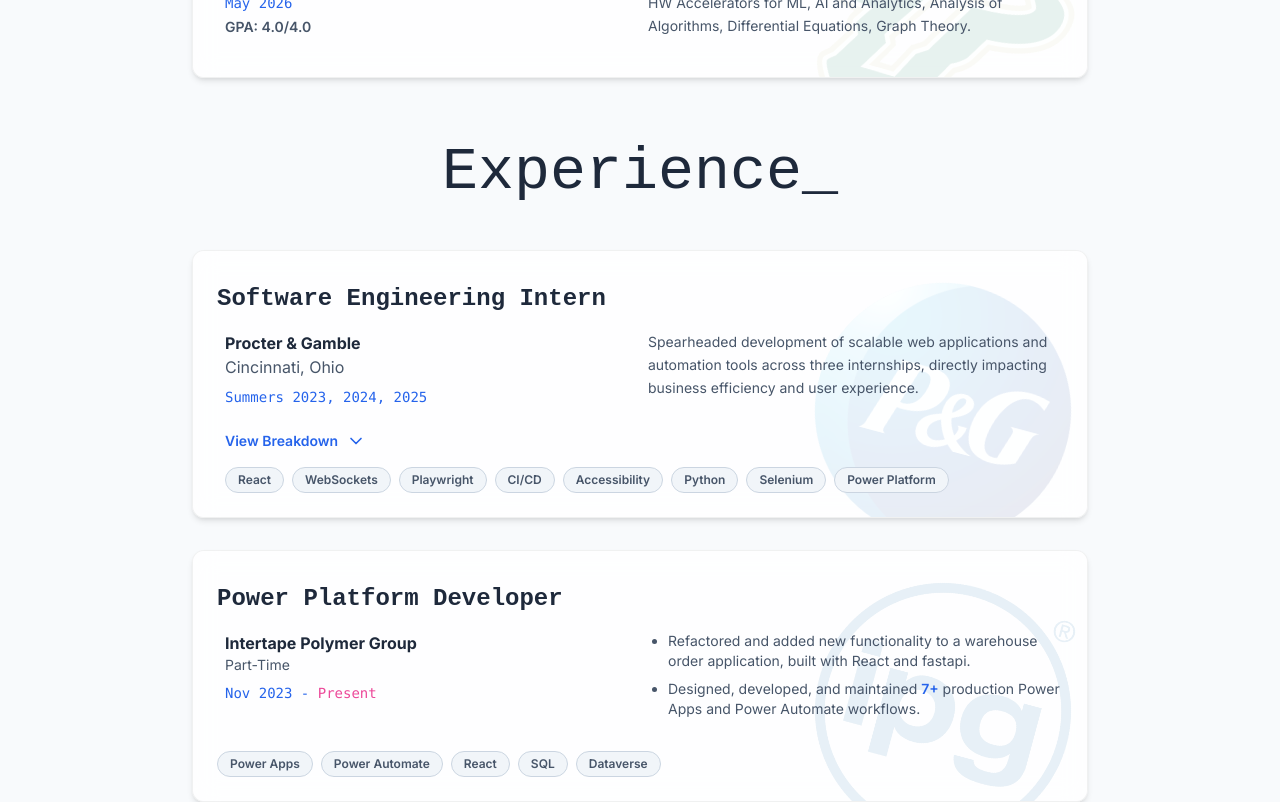
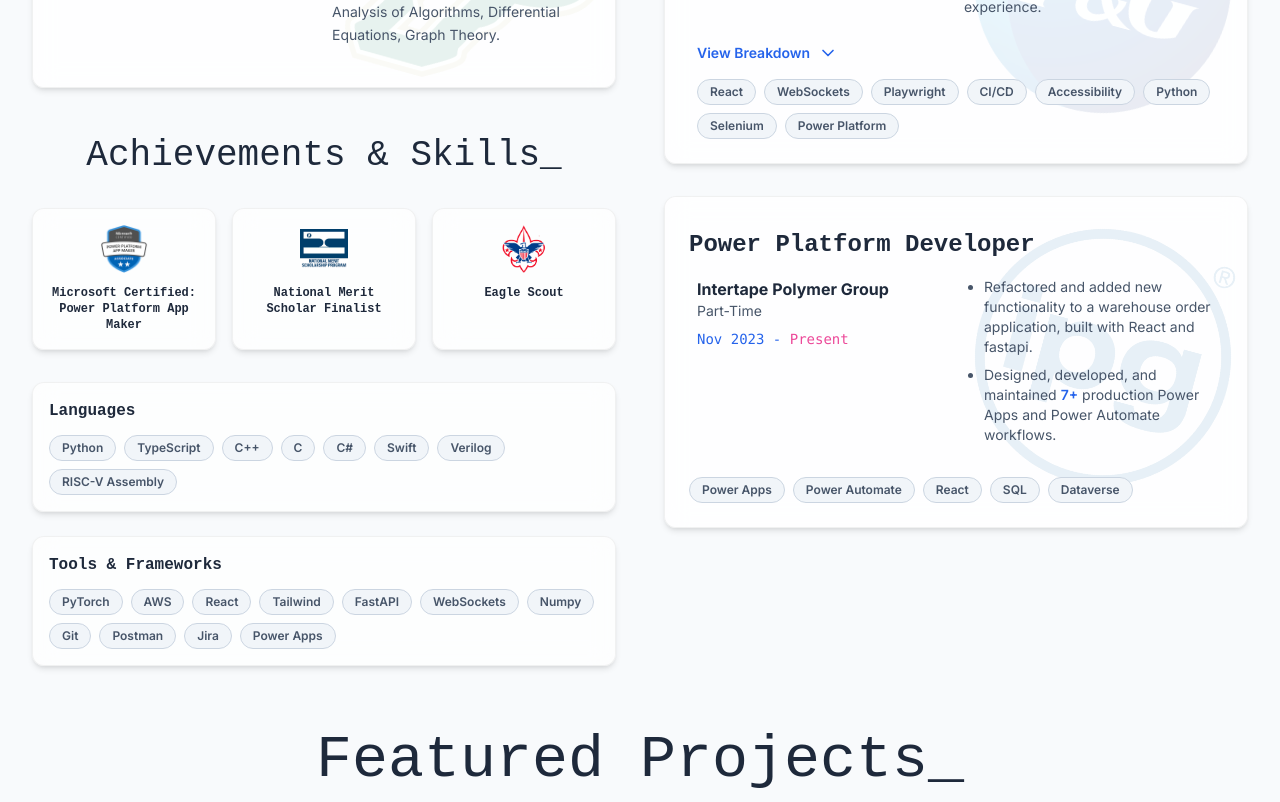
Before and after one commit to AnthonyMartini/AnthonyMartini.github.io, a Next.js app: page / in a window 1280 px wide. Shown: the part 1680-2482 px from the top of the page. Built offline with nearby package versions, Linux system fonts and the light colour scheme; a web font is replaced by a local one.

Commit message:
Reshaping site

```diff
--- a/src/app/achievements.tsx
+++ b/src/app/achievements.tsx
@@ -1,5 +1,5 @@
 "use client";
-import { Card, Tag } from "./card";
+import { Tag } from "./card";
 import { forwardRef, LegacyRef } from "react";
 import { motion } from "framer-motion";
 
@@ -26,56 +26,66 @@
             </h1>
 
             {/* Achievements */}
-            <div className="space-y-6 mb-16">
-            <Card.Root className="w-full">
-                <Card.Heading>Microsoft Certified: Power Platform App Maker</Card.Heading>
-                <div className="flex w-full flex-row flex-wrap text-slate-600">
-                <div className="flex-1 pl-2">
-                    <p>
-                        Measured ability to design and create business solutions to simplify and automate tasks and processes using the Microsoft Power Platform.
-                    </p>
+            <div className="flex flex-wrap gap-6 mb-16 justify-center">
+            {/* Achievement Card 1 - Microsoft */}
+            <motion.div
+                whileHover={{ scale: 1.05, y: -5 }}
+                transition={{ duration: 0.2 }}
+                className="glass-panel rounded-xl p-6 bg-white/80 backdrop-filter backdrop-blur-md border border-slate-200 shadow-sm hover:shadow-lg hover:border-electric-blue/30 transition-all duration-300 flex-1 min-w-[320px] max-w-[400px]"
+            >
+                <div className="flex items-center gap-4">
+                <div className="flex-shrink-0 w-16 h-16 flex items-center justify-center">
+                    <img
+                        src="/img/PowerPlatform.png"
+                        alt="Microsoft Power Platform"
+                        className="h-full w-auto object-contain"
+                    />
                 </div>
-                <div className="w-full mt-4 flex flex-row gap-2 flex-wrap">
-                    <Tag value="Certification" />
-                    <Tag value="Microsoft" />
-                    <Tag value="Low-Code" />
+                <h3 className="text-lg font-bold font-terminal text-slate-800 flex-1">
+                    Microsoft Certified: Power Platform App Maker
+                </h3>
                 </div>
+            </motion.div>
+
+            {/* Achievement Card 2 - National Merit */}
+            <motion.div
+                whileHover={{ scale: 1.05, y: -5 }}
+                transition={{ duration: 0.2 }}
+                className="glass-panel rounded-xl p-6 bg-white/80 backdrop-filter backdrop-blur-md border border-slate-200 shadow-sm hover:shadow-lg hover:border-electric-blue/30 transition-all duration-300 flex-1 min-w-[320px] max-w-[400px]"
+            >
+                <div className="flex items-center gap-4">
+                <div className="flex-shrink-0 w-16 h-16 flex items-center justify-center">
+                    <img
+                        src="/img/National Merit Logo.png"
+                        alt="National Merit Scholar"
+                        className="h-full w-auto object-contain"
+                    />
                 </div>
-            </Card.Root>
+                <h3 className="text-lg font-bold font-terminal text-slate-800 flex-1">
+                    National Merit Scholar Finalist
+                </h3>
+                </div>
+            </motion.div>
 
-            <Card.Root className="w-full">
-                <Card.Heading>National Merit Scholar</Card.Heading>
-                <div className="flex w-full flex-row flex-wrap text-slate-600">
-                <div className="flex-1 pl-2">
-                    <p>
-                    Finalists are selected based on their entire application which
-                    includes recommendations, test scores, transcripts, and a personal
-                    essay.
-                    </p>
+            {/* Achievement Card 3 - Eagle Scout */}
+            <motion.div
+                whileHover={{ scale: 1.05, y: -5 }}
+                transition={{ duration: 0.2 }}
+                className="glass-panel rounded-xl p-6 bg-white/80 backdrop-filter backdrop-blur-md border border-slate-200 shadow-sm hover:shadow-lg hover:border-electric-blue/30 transition-all duration-300 flex-1 min-w-[320px] max-w-[400px]"
+            >
+                <div className="flex items-center gap-4">
+                <div className="flex-shrink-0 w-16 h-16 flex items-center justify-center">
+                    <img
+                        src="/img/BSA.png"
+                        alt="Eagle Scout"
+                        className="h-full w-auto object-contain"
+                    />
                 </div>
-                <div className="w-full mt-4 flex flex-row gap-2 flex-wrap">
-                    <Tag value="STEM" />
-                    <Tag value="Scholarship" />
-                    <Tag value="Academic" />
+                <h3 className="text-lg font-bold font-terminal text-slate-800 flex-1">
+                    Eagle Scout
+                </h3>
                 </div>
-                </div>
-            </Card.Root>
-
-            <Card.Root className="w-full">
-                <Card.Heading>Eagle Scout</Card.Heading>
-                <div className="flex w-full flex-row flex-wrap text-slate-600">
-                <div className="flex-1 pl-2">
-                    <p>
-                    Highest achievement or rank attainable in the Scouts BSA program of the Boy Scouts of America.
-                    </p>
-                </div>
-                <div className="w-full mt-4 flex flex-row gap-2 flex-wrap">
-                    <Tag value="Leadership" />
-                    <Tag value="Community" />
-                    <Tag value="Service" />
-                </div>
-                </div>
-            </Card.Root>
+            </motion.div>
             </div>
 
             {/* Skills */}
--- a/src/app/globals.css
+++ b/src/app/globals.css
@@ -105,6 +105,10 @@
   background-image: url(/img/National%20Merit%20Logo.png);
 }
 
+.PowerPlatform {
+  background-image: url(/img/PowerPlatform.png);
+}
+
 .garageOpener {
   background-image: url(/img/GarageOpener.jpeg);
 }
--- a/src/app/page.tsx
+++ b/src/app/page.tsx
@@ -6,14 +6,12 @@
 import Footer from "./footer";
 import { useEffect, useRef, useState } from "react";
 import Projects from "./projects";
-import Achievements from "./achievements";
 
 export default function Home() {
   const [rerender, setRerender] = useState(false);
   const aboutMeRef = useRef<null | HTMLDivElement>(null);
   const resumeRef = useRef<null | HTMLDivElement>(null);
   const projectsRef = useRef<null | HTMLDivElement>(null);
-  const achievementsRef = useRef<null | HTMLDivElement>(null);
 
   useEffect(() => {
     setRerender((r) => !r);
@@ -26,7 +24,6 @@
           { name: "About Me", ref: aboutMeRef },
           { name: "Resume", ref: resumeRef },
           { name: "Projects", ref: projectsRef },
-          { name: "Achievements", ref: achievementsRef },
         ]}
       />
       <Header />
@@ -36,7 +33,6 @@
       <Resume ref={resumeRef} />
       <Projects ref={projectsRef} />
 
-      <Achievements ref={achievementsRef} />
       <Footer />
     </div>
   );
--- a/src/app/resume.tsx
+++ b/src/app/resume.tsx
@@ -140,11 +140,16 @@
         whileInView={{ opacity: 1, y: 0 }}
         viewport={{ once: true }}
         transition={{ duration: 0.8 }}
-        className="max-w-4xl w-full z-10 space-y-16"
+        className="max-w-7xl w-full z-10"
       >
-        {/* Education Section */}
+        {/* Main Flexbox Container - 2 columns: (Education + Achievements) and Experience */}
+        <div className="flex flex-col lg:flex-row gap-8 lg:gap-12">
+
+          {/* Left Column: Education + Achievements & Skills */}
+          <div className="flex-1 min-w-[300px] space-y-12">
+            {/* Education Block */}
             <div>
-            <h1 className="text-4xl md:text-6xl font-terminal text-slate-800 text-center mb-12">
+              <h1 className="text-3xl md:text-4xl font-terminal text-slate-800 text-center mb-8">
                 Education_
               </h1>
               <Card.Root logoClass="USF">
@@ -169,16 +174,106 @@
               </Card.Root>
             </div>
 
-        {/* Experience Section */}
+            {/* Achievements & Skills Block */}
             <div>
-            <h1 className="text-4xl md:text-6xl font-terminal text-slate-800 text-center mb-12">
+              <h1 className="text-3xl md:text-4xl font-terminal text-slate-800 text-center mb-8">
+                Achievements & Skills_
+              </h1>
+
+              {/* Achievements */}
+              <div className="flex flex-row gap-4 mb-8 justify-center">
+              {/* Achievement Card 1 - Microsoft */}
+              <motion.div
+                  whileHover={{ scale: 1.05, y: -5 }}
+                  transition={{ duration: 0.2 }}
+                  className="glass-panel rounded-xl p-4 bg-white/80 backdrop-filter backdrop-blur-md border border-slate-200 shadow-sm hover:shadow-lg hover:border-electric-blue/30 transition-all duration-300 flex-1"
+              >
+                  <div className="flex flex-col items-center gap-3 text-center">
+                  <div className="w-12 h-12 flex items-center justify-center">
+                      <img
+                          src="/img/PowerPlatform.png"
+                          alt="Microsoft Power Platform"
+                          className="h-full w-auto object-contain"
+                      />
+                  </div>
+                  <h3 className="text-xs font-bold font-terminal text-slate-800">
+                      Microsoft Certified: Power Platform App Maker
+                  </h3>
+                  </div>
+              </motion.div>
+
+              {/* Achievement Card 2 - National Merit */}
+              <motion.div
+                  whileHover={{ scale: 1.05, y: -5 }}
+                  transition={{ duration: 0.2 }}
+                  className="glass-panel rounded-xl p-4 bg-white/80 backdrop-filter backdrop-blur-md border border-slate-200 shadow-sm hover:shadow-lg hover:border-electric-blue/30 transition-all duration-300 flex-1"
+              >
+                  <div className="flex flex-col items-center gap-3 text-center">
+                  <div className="w-12 h-12 flex items-center justify-center">
+                      <img
+                          src="/img/National Merit Logo.png"
+                          alt="National Merit Scholar"
+                          className="h-full w-auto object-contain"
+                      />
+                  </div>
+                  <h3 className="text-xs font-bold font-terminal text-slate-800">
+                      National Merit Scholar Finalist
+                  </h3>
+                  </div>
+              </motion.div>
+
+              {/* Achievement Card 3 - Eagle Scout */}
+              <motion.div
+                  whileHover={{ scale: 1.05, y: -5 }}
+                  transition={{ duration: 0.2 }}
+                  className="glass-panel rounded-xl p-4 bg-white/80 backdrop-filter backdrop-blur-md border border-slate-200 shadow-sm hover:shadow-lg hover:border-electric-blue/30 transition-all duration-300 flex-1"
+              >
+                  <div className="flex flex-col items-center gap-3 text-center">
+                  <div className="w-12 h-12 flex items-center justify-center">
+                      <img
+                          src="/img/BSA.png"
+                          alt="Eagle Scout"
+                          className="h-full w-auto object-contain"
+                      />
+                  </div>
+                  <h3 className="text-xs font-bold font-terminal text-slate-800">
+                      Eagle Scout
+                  </h3>
+                  </div>
+              </motion.div>
+              </div>
+
+              {/* Skills */}
+              <div className="space-y-6">
+                   <div className="glass-panel p-4 rounded-xl bg-white/60">
+                      <h3 className="text-base font-bold font-terminal text-slate-800 mb-3">Languages</h3>
+                      <div className="flex flex-wrap gap-2">
+                          {["Python", "TypeScript", "C++", "C", "C#", "Swift", "Verilog", "RISC-V Assembly"].map(skill => (
+                              <Tag key={skill} value={skill} />
+                          ))}
+                      </div>
+                   </div>
+                   <div className="glass-panel p-4 rounded-xl bg-white/60">
+                      <h3 className="text-base font-bold font-terminal text-slate-800 mb-3">Tools & Frameworks</h3>
+                      <div className="flex flex-wrap gap-2">
+                          {["PyTorch", "AWS", "React", "Tailwind", "FastAPI", "WebSockets", "Numpy", "Git", "Postman", "Jira", "Power Apps"].map(skill => (
+                               <Tag key={skill} value={skill} />
+                          ))}
+                      </div>
+                   </div>
+              </div>
+            </div>
+          </div>
+
+          {/* Right Column: Work Experience */}
+          <div className="flex-1 min-w-[300px]">
+            <h1 className="text-3xl md:text-4xl font-terminal text-slate-800 text-center mb-8">
               Experience_
             </h1>
 
             <div className="space-y-8">
                 {/* P&G Consolidated Expandable */}
                 <ExpandablePGCard />
-
 
                 {/* Intertape Polymer Group */}
                 <Card.Root logoClass="IPG">
@@ -210,12 +305,13 @@
                     </div>
                 </div>
                 </Card.Root>
+            </div>
+          </div>
 
-
-            </div>
         </div>
       </motion.div>
     </div>
+
   );
 });
 Resume.displayName = "Resume";
```
Also changed, not shown: public/img/PowerPlatform.png (added). Lines whose indentation alone changed are shown as unchanged.
